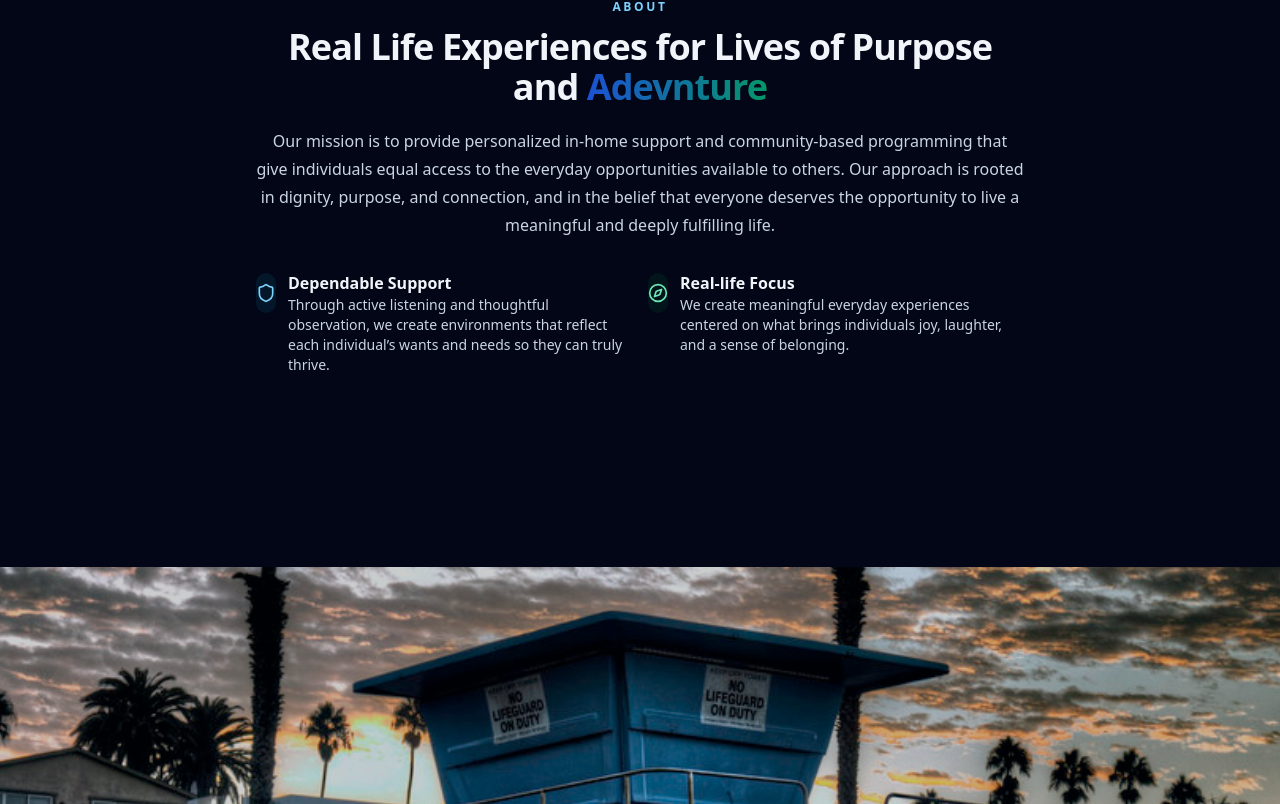
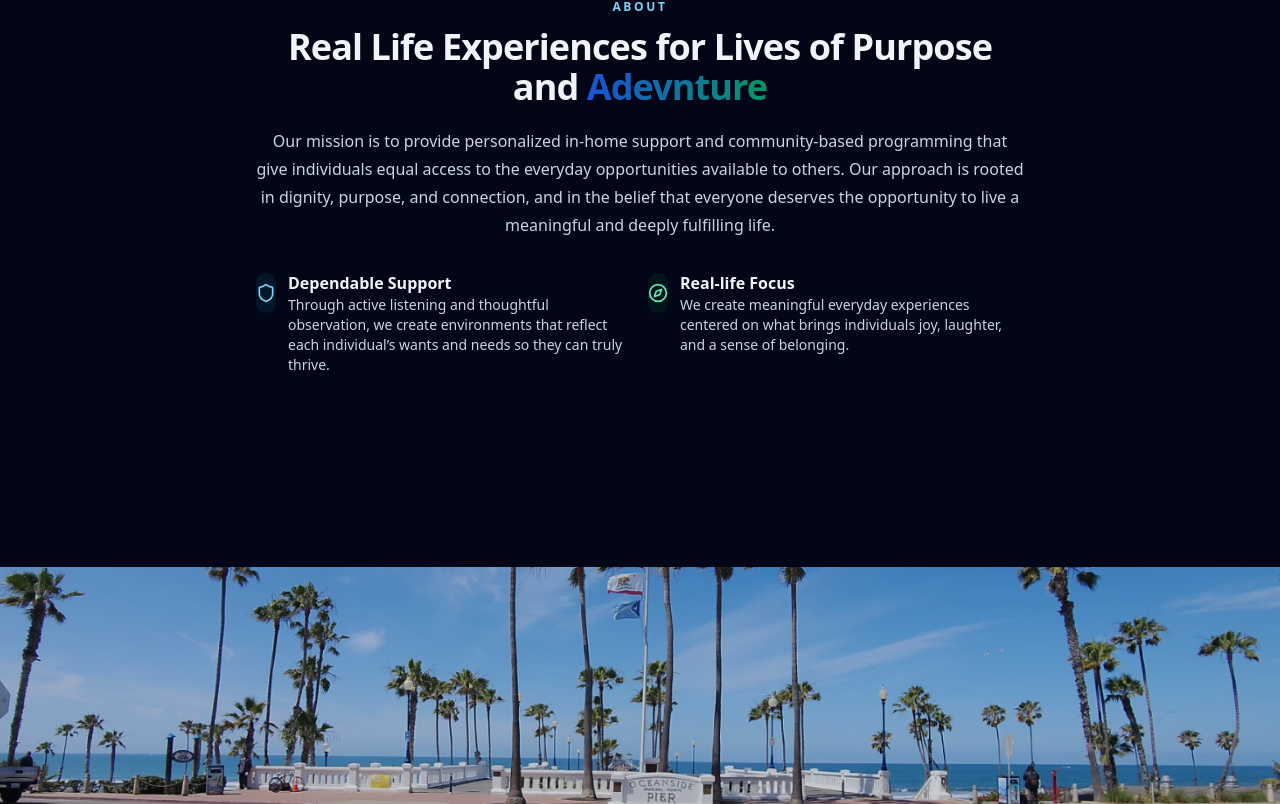
Before and after one commit to RCHERD07/true-north-rising, a React (Vite) app: page / in a window 1280 px wide. Shown: the part 796-1600 px from the top of the page. Built offline with nearby package versions, Linux system fonts and the light colour scheme.

Commit message:
Replaced image of tower 6 with image of the street view of oceanside pier

```diff
--- a/src/TrueNorthLanding.tsx
+++ b/src/TrueNorthLanding.tsx
@@ -13,7 +13,7 @@ import kendall from "./assets/kendall.jpg";
 import tower3 from "./assets/tower3.jpg";
 import tower4 from "./assets/tower4.jpg";
 import umbrella from "./assets/umbrella.jpg";
-import tower6 from "./assets/tower6.jpg";
+import pierEntrance from "./assets/pierEntrance.jpg";
 import { motion, AnimatePresence, useScroll, useTransform } from "framer-motion";
 import {
   ArrowLeft,
@@ -398,8 +398,8 @@ function ImageRevealSection() {
     >
       <div className="sticky top-0 h-screen overflow-hidden">
         <motion.img
-          src={tower6}
-          alt="tower 6"
+          src={pierEntrance}
+          alt="pierEntrance"
           style={{ y: imageY }}
           className="absolute inset-x-0 top-0 h-[135vh] w-full object-cover object-top"
           loading="lazy"
```
Also changed, not shown: src/assets/pierEntrance.jpg (added), src/assets/tower6.jpg (deleted).
